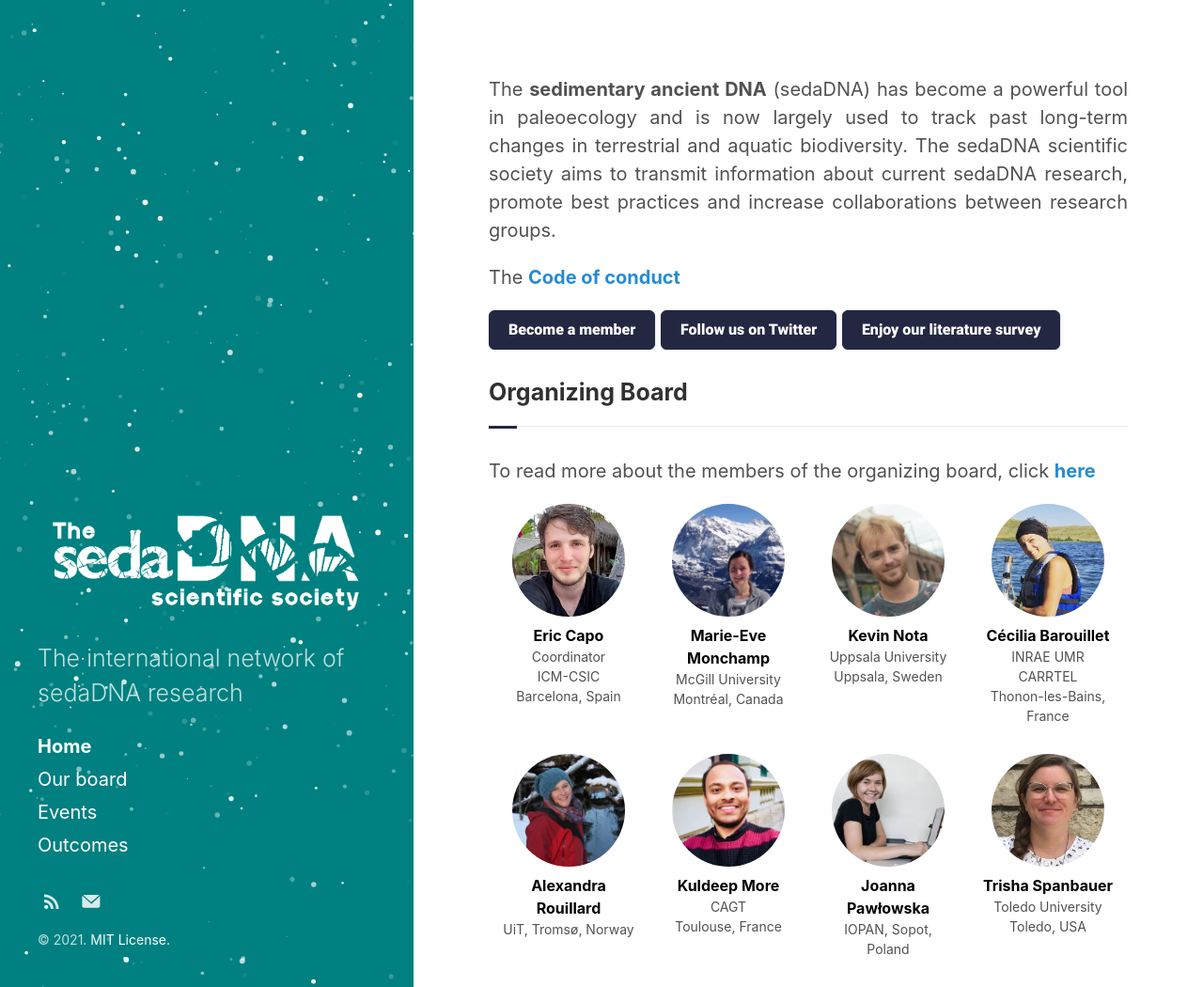
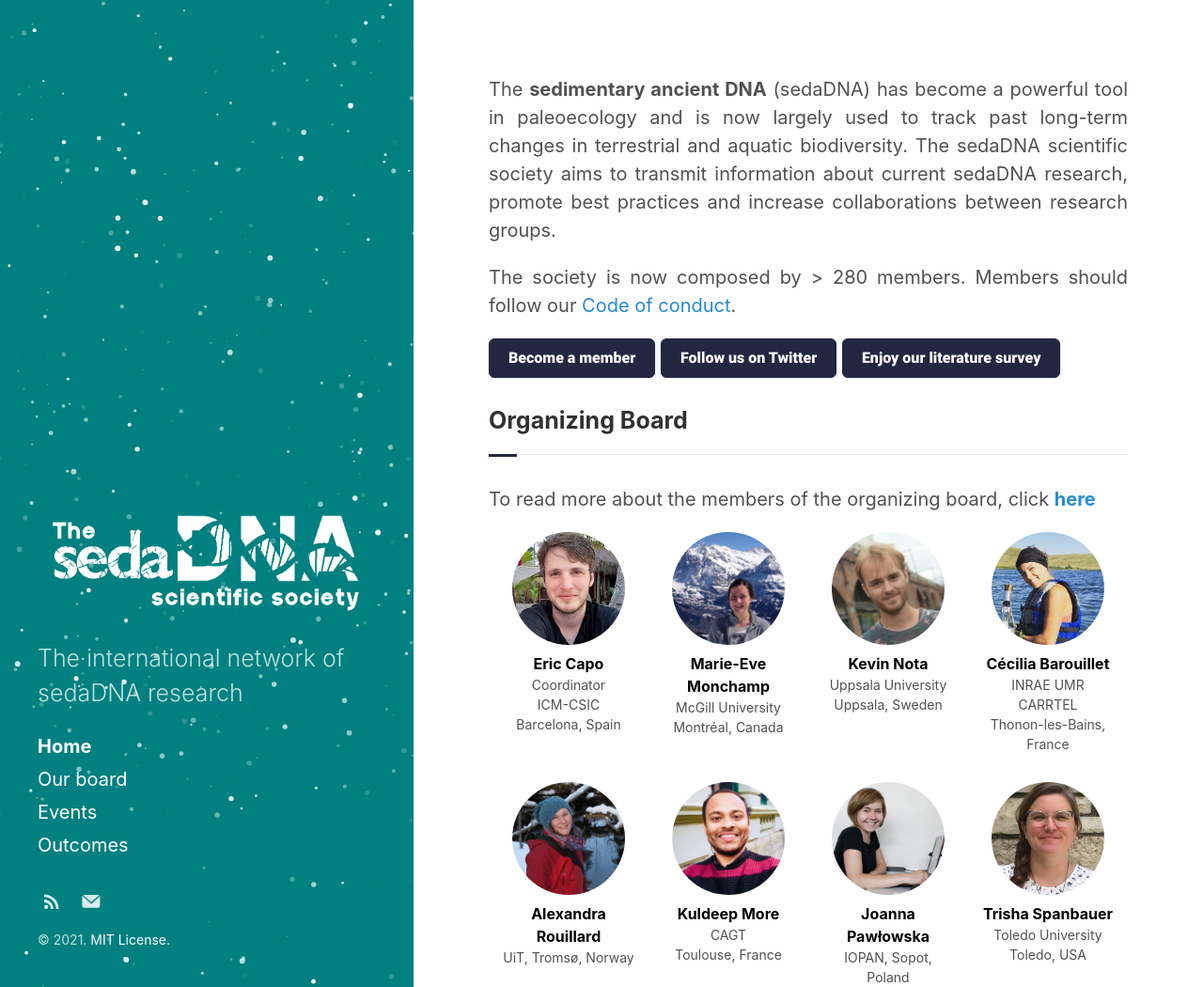
Before and after one commit to sedadna/sedadna.github.io, a Jekyll site: the page built from index.html, in a window 1280 px wide and 1050 px high. Shown: the whole window at 94% size. Built offline with Jekyll 4.4.1, drawn with Linux system fonts in a browser that asks for light colours; the list of posts is cut into pages by our own code.

Commit message:
Update index.html

```diff
--- a/_layouts/index.html
+++ b/_layouts/index.html
@@ -7,7 +7,7 @@ layout: default
 </div>
 
 <div class="intro">
-<p>The <a href="/category/3-code.html" target="_blank"><b>Code of conduct</b></a> </p>
+<p> The society is now composed by > 280 members. Members should follow our <a href="/category/3-code.html" target="_blank">Code of conduct</a>.</p>
 </div>
 
 <div class="join-us">
@@ -19,6 +19,7 @@ layout: default
 <div class="section">
 <h3 class="section-title underline">Organizing Board</h3>
 <p>To read more about the members of the organizing board, click <a href="/category/5-ourboard.html" target="_blank"><b>here</b></a></p>
+</div>
 
 <div class="avatar">
 
```
